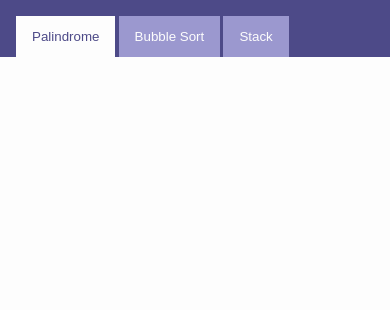
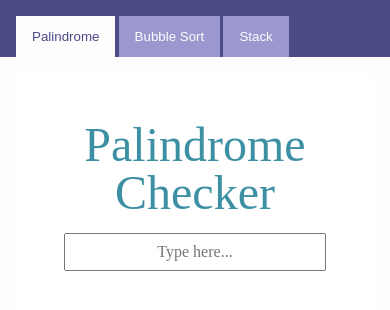
Before and after one commit to tdora28/datastructures, a React (Vite) app: page / in a window 390 px wide. Shown: the top 310 px of the page. Built offline with nearby package versions, Linux system fonts and the light colour scheme.

Commit message:
Add Palindrome app

```diff
--- a/src/App.jsx
+++ b/src/App.jsx
@@ -1,6 +1,7 @@
 import { useState } from 'react';
 
 import Header from './components/Header.jsx';
+import Palindrome from './apps/Palindrome.jsx';
 
 function App() {
   const [pages, setPages] = useState([
@@ -31,10 +32,22 @@ function App() {
     setPages([...updateArr]);
   };
 
+  const showActivePage = () => {
+    let activePage = pages.find((el) => el.active).name;
+    switch (activePage) {
+      case 'Palindrome':
+        return <Palindrome />;
+        break;
+
+      default:
+        break;
+    }
+  };
+
   return (
     <>
       <Header pages={pages} changeActivePage={changeActivePage} />
-      <section></section>
+      <>{showActivePage()}</>
     </>
   );
 }
--- /dev/null
+++ b/src/apps/Palindrome.jsx
@@ -0,0 +1,37 @@
+import { useState } from 'react';
+
+function Palindrome() {
+  const [userInput, setUserInput] = useState('');
+
+  const checkPalindrome = (input) => {
+    let text = cleanInput(input);
+    if (text.length === 0) return '';
+    let falseCounter = 0;
+    for (let i = 0; i < Math.ceil(text.length / 2); i++) {
+      let j = text.length - 1 - i;
+      if (text[i] !== text[j]) {
+        falseCounter++;
+        break;
+      }
+    }
+    return falseCounter > 0 ? 'not palindrome' : 'palindrome';
+  };
+
+  const cleanInput = (susInput) => {
+    // Regex: Match any character that is NOT in the given set (A-Z and 0-9, case insensitive), eg. match any non-alphanumeric character
+    const cleaned = susInput.replace(/[^A-Z0-9]+/gi, '').toLowerCase();
+    return cleaned;
+  };
+
+  return (
+    <>
+      <main className="palindrome-main">
+        <h1 className="palindrome-title">Palindrome Checker</h1>
+        <input className="palindrome-input" type="text" id="userInput" value={userInput} placeholder="Type here..." onChange={(e) => setUserInput(e.target.value)} />
+        <div className="palindrome-result">{checkPalindrome(userInput)}</div>
+      </main>
+    </>
+  );
+}
+
+export default Palindrome;
--- a/src/index.css
+++ b/src/index.css
@@ -44,3 +44,51 @@ nav ul li button.active:hover {
   background: var(--clr-dark);
   color: var(--clr-light);
 }
+
+/* PALINDROME */
+.palindrome-main {
+  display: flex;
+  flex-direction: column;
+  align-items: center;
+  gap: 1rem;
+  margin: 1rem;
+  padding: 3rem;
+  background: #fff;
+}
+
+.palindrome-input {
+  width: 100%;
+  padding: 0.5rem 1rem;
+  font-family: inherit;
+  font-size: 1.5rem;
+  text-align: center;
+  outline-color: #3d90a4;
+}
+
+.palindrome-title {
+  font-size: 4rem;
+  font-weight: 400;
+  color: #3d90a4;
+  text-align: center;
+  line-height: 1;
+}
+
+.palindrome-result {
+  font-size: 2rem;
+  font-weight: 600;
+  text-align: center;
+  text-transform: uppercase;
+}
+
+@media (max-width: 580px) {
+  .palindrome-title {
+    font-size: 3rem;
+  }
+  .palindrome-input {
+    padding: 0.5rem;
+    font-size: 1rem;
+  }
+  .palindrome-result {
+    font-size: 1.5rem;
+  }
+}
```
